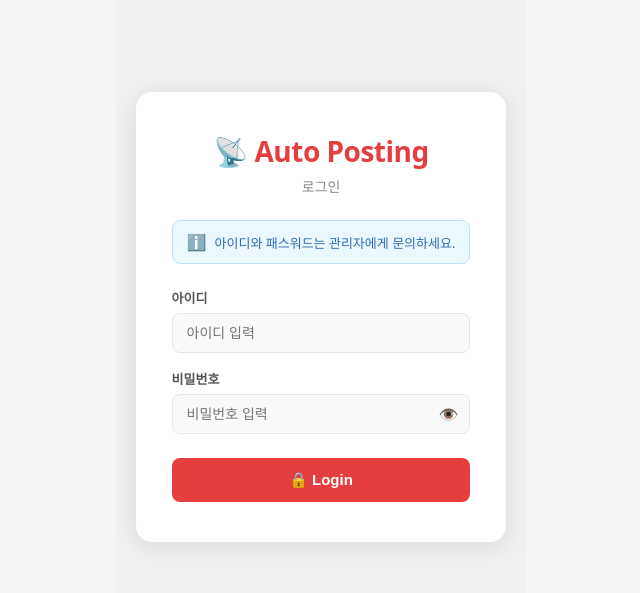
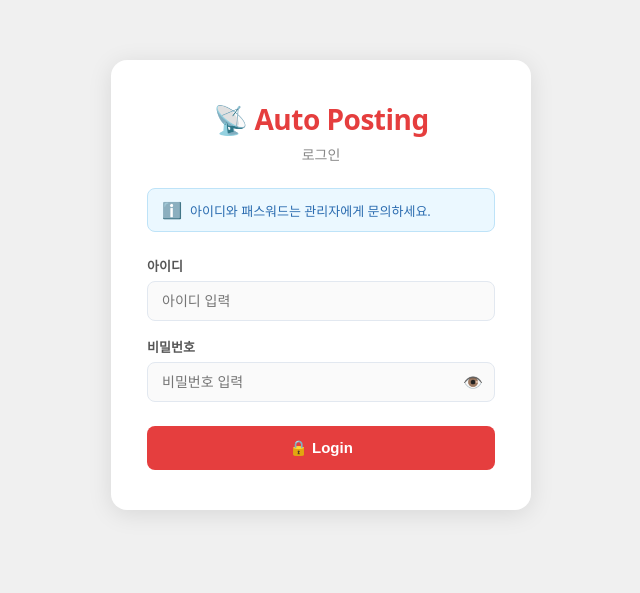
Before and after one commit to lglobal126-beep/auto-posting, a Next.js app in the folder frontend/: page /login in a window 1280 px wide. Shown: the part 115-708 px from the top of the page, without its empty margins (319-959 px from the left). Built offline with nearby package versions, Linux system fonts and the light colour scheme; no server answers.

Commit message:
로그인 화면 배경 분할 현상 수정
position: fixed로 전체 화면 커버하여 app-main 레이아웃 영향 제거

Co-Authored-By: Claude Sonnet 4.6 <noreply@anthropic.com>

```diff
--- a/frontend/app/login/LoginClient.tsx
+++ b/frontend/app/login/LoginClient.tsx
@@ -35,12 +35,14 @@ export default function LoginPage() {
   return (
     <div
       style={{
-        minHeight: "100vh",
+        position: "fixed",
+        inset: 0,
         background: "#f0f0f0",
         display: "flex",
         alignItems: "center",
         justifyContent: "center",
         padding: "20px",
+        zIndex: 10,
       }}
     >
       <div
```
